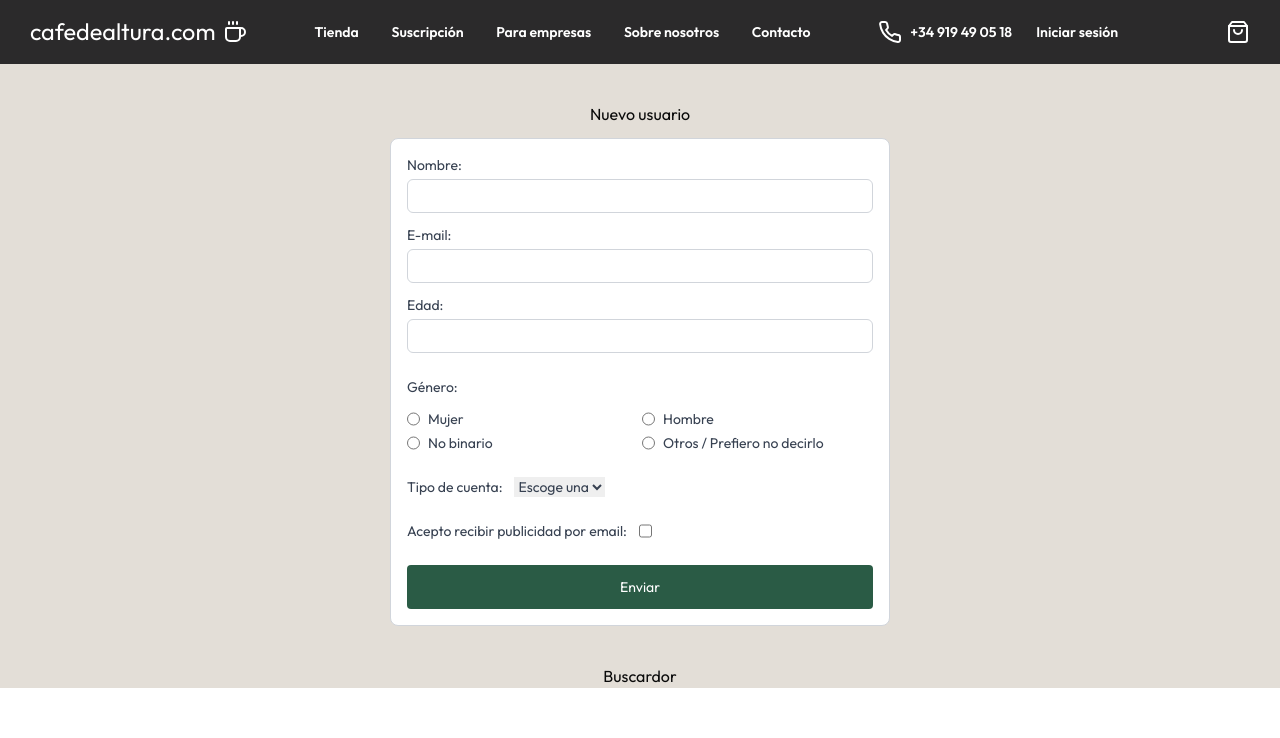
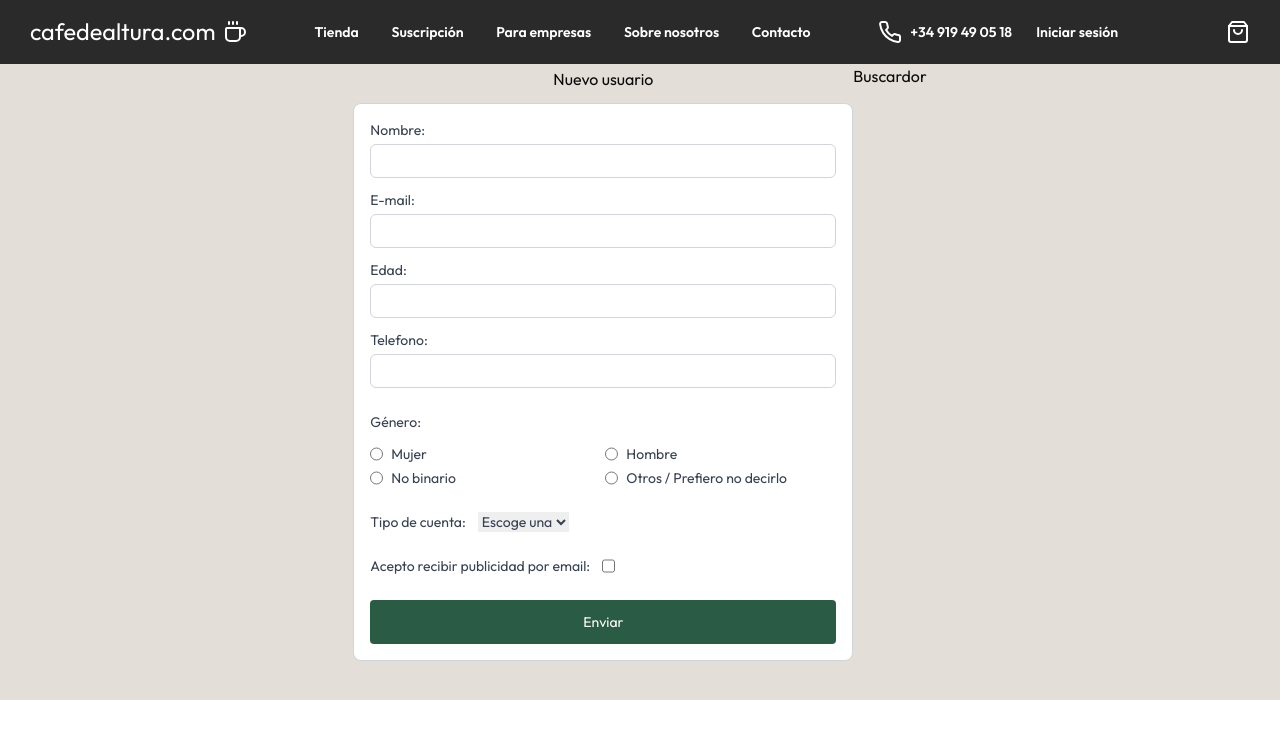
Before and after one commit to Adriasu/cafe-de-altura, a Next.js app: page / in a window 1280 px wide. Shown: the top 738 px of the page. Built offline with nearby package versions, Linux system fonts and the light colour scheme.

Commit message:
condicional checkbox

```diff
--- a/src/app/page.js
+++ b/src/app/page.js
@@ -7,10 +7,13 @@ import React from "react";
 const Home = () => {
   return (
     <FormContextProvider>
-      <div className="flex flex-col justify-center items-center bg-[#E3DED7]">
-        <UserForm />
-        <SearchUser/>
-        <UserList/>
+      <div className=" flex flex-col justify-center items-center bg-[#E3DED7]">
+        <div className="flex">
+          <UserForm />
+          <SearchUser />
+        </div>
+
+        <UserList />
       </div>
     </FormContextProvider>
   );
--- a/src/components/UserCard.jsx
+++ b/src/components/UserCard.jsx
@@ -1,15 +1,21 @@
-import React from 'react'
+import { MailCheckIcon } from "lucide-react";
+import React from "react";
+import Buttons from "./Buttons";
 
-const UserCard = ({userCard}) => {
+const UserCard = ({ userCard }) => {
   return (
-    <div className='p-3 border-[1px] border-[#D1D5DB] bg-white'>
-        <h1>Nombre: {userCard.name} </h1>
-        <p>Edad: {userCard.age}</p>
-        <p>E-mail: {userCard.email}</p>
-        <p>Género: {userCard.gender}</p>
-        <p>Cuenta: {userCard.account}</p>
+    <div className="p-3 border-[1px] border-[#D1D5DB] bg-white w-[400px] rounded-lg">
+      <h1>Nombre: {userCard.name} </h1>
+      <p>Edad: {userCard.age}</p>
+      <p>E-mail: {userCard.email}</p>
+      <p>Telefono: {userCard.phone}</p>
+      <p>Género: {userCard.gender}</p>
+      <p>Cuenta: {userCard.account}</p>
+      <p>Recibir publicidad: {userCard.publicity ? "si" : "no"}</p>
+      <button className="px-2 py-1 bg-[#2A5B45] rounded text-white">borrar</button>
+
     </div>
-  )
-}
+  );
+};
 
-export default UserCard
+export default UserCard;
--- a/src/components/UserForm.jsx
+++ b/src/components/UserForm.jsx
@@ -1,17 +1,25 @@
+/* eslint-disable react-hooks/exhaustive-deps */
 "use client";
 import { FormContext } from "@/context/FormContext";
-import React, { useState, useContext } from "react";
+import React, { useState, useContext, useEffect } from "react";
 
 const UserForm = () => {
   const { setDataUsers } = useContext(FormContext);
-  const [user, setUser] = useState({});
+  const [user, setUser] = useState({
+    name: "",
+    email: "",
+    age: "",
+    gender: "",
+    account: "",
+    publicity: false,
+  });
 
   const handleInput = (event) => {
-    const inputName = event.target.name;
+    const { name, type, checked, value } = event.target;
     setUser((prev) => {
       return {
         ...prev,
-        [inputName]: event.target.value,
+        [name]: type === "checkbox" ? checked : value,
       };
     });
   };
@@ -20,6 +28,14 @@ const UserForm = () => {
     event.preventDefault();
     setDataUsers((prev) => [...prev, user]);
     event.target.reset();
+    setUser({
+      name: "",
+      email: "",
+      age: "",
+      gender: "",
+      account: "",
+      publicity: false,
+    });
   };
 
   return (
@@ -63,6 +79,18 @@ const UserForm = () => {
               type="number"
               name="age"
               id="age"
+            />
+          </div>
+
+          <div className="flex flex-col gap-1 w-full">
+            <label htmlFor="phone">Telefono:</label>
+            <input
+              required
+              onChange={handleInput}
+              className="rounded-md px-2 border-[1px] border-[#D1D5DB] h-[34px]"
+              type="tel"
+              name="phone"
+              id="phone"
             />
           </div>
         </div>
--- a/src/components/UserList.jsx
+++ b/src/components/UserList.jsx
@@ -4,10 +4,10 @@ import React, { useContext } from "react";
 import UserCard from "./UserCard";
 
 const UserList = () => {
-  const { dataUsers } = useContext(FormContext);
+  const { dataUsers, setDataUsers } = useContext(FormContext);
 
   return (
-    <div className="flex flex-wrap gap-3">
+    <div className="flex flex-wrap gap-3 justify-center mt-9">
       {dataUsers.map((user, i) => {
         return <UserCard key={i} userCard={user} />;
       })}
```
